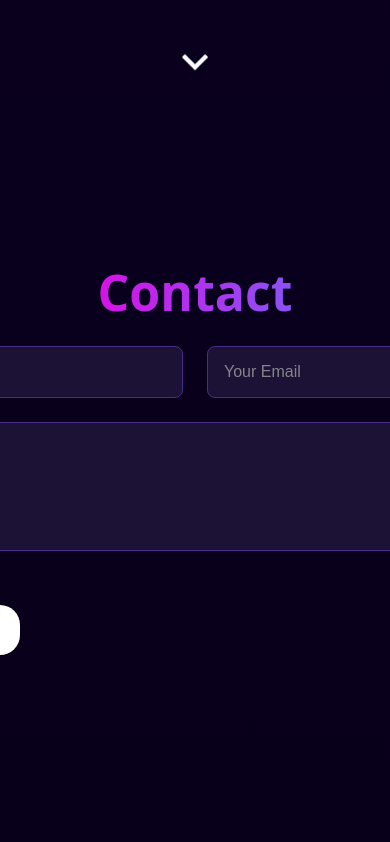
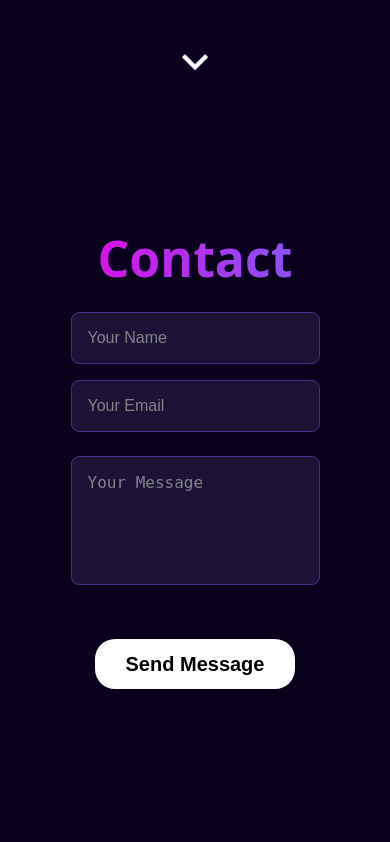
Before and after one commit to NotExer/Portfolio, a Flask app: page / in a window 390 px wide. Shown: the part 3729-4571 px from the top of the page. Run offline with Flask 3, Linux system fonts and the light colour scheme.

Commit message:
Refactor contact form styles for better responsiveness and layout

```diff
--- a/Home/static/styles.css
+++ b/Home/static/styles.css
@@ -67,37 +67,25 @@
 .item a {
   text-decoration: none;
   color: inherit;
-  /* El texto hereda el color del elemento .item */
   display: inline-block;
-  /* Esto ayuda a centrar correctamente el pseudo-elemento */
 }
 
 .item a::after {
   content: "";
-  /* Es necesario para generar el pseudo-elemento */
   position: absolute;
   bottom: 0;
-  /* Coloca la barra en la parte inferior del enlace */
   left: 50%;
-  /* Inicia desde el centro */
   transform: translateX(-50%) scaleX(0);
-  /* Oculto por defecto */
   transform-origin: center;
-  /* Centro como punto de origen */
   width: 100%;
-  /* Ancho de la barra */
   height: 2px;
-  /* Grosor de la barra */
   background-color: rgb(255, 255, 255);
-  /* Color de la barra */
   transition: transform 0.2s ease;
-  /* Animación suave */
   margin-bottom: -2px;
 }
 
 .item a:hover::after {
   transform: translateX(-50%) scaleX(1);
-  /* Barra visible y expandida */
 }
 
 .hamburger {
@@ -137,12 +125,8 @@
 
 .name {
   background: linear-gradient(90deg, #d613e7, #8b51f5);
-  /* Gradiente */
   -webkit-background-clip: text;
-  /* Clip para fondo del texto */
   -webkit-text-fill-color: transparent;
-  /* Fondo del texto transparente */
-
   font-size: 90px;
 }
 
@@ -151,10 +135,8 @@
   height: 300px;
   width: 300px;
   display: inline-block;
-  /* Opcional, para ajustar el tamaño al contenido */
   animation: breathe 2s ease-in-out infinite;
   border-radius: 50%;
-
   padding: 10px;
   border: 5px solid #fff;
 }
@@ -164,24 +146,18 @@
   0%,
   100% {
     transform: translateY(0);
-    /* Posición inicial y final */
   }
 
   50% {
     transform: translateY(-20px);
-    /* Mueve hacia arriba */
   }
 }
 
 .redes {
   display: flex;
-  /* Alinea los íconos en una fila */
   flex-wrap: nowrap;
-  /* Evita que los elementos se envuelvan en varias filas */
   justify-content: center;
-  /* Centra los íconos horizontalmente */
   gap: 10px;
-  /* Espaciado entre los íconos */
   margin: 0px 40px;
 }
 
@@ -217,28 +193,21 @@
 .info_container {
   display: flex;
   justify-content: center;
-  /* Centra los elementos horizontalmente */
   align-items: center;
-  /* Centra los elementos verticalmente */
   flex-direction: column;
   max-width: 640px;
 }
 
 .icon_cv {
   width: 30px;
-  /* Ajusta el tamaño de la imagen según sea necesario */
   height: 30px;
   margin-right: 10px;
-  /* Espacio entre la imagen y el texto */
 }
 
 .descarga_cv {
   display: flex;
-  /* Coloca los elementos en línea */
   align-items: center;
-  /* Centra verticalmente la imagen y el texto */
   justify-content: center;
-  /* Centra horizontalmente el contenido (opcional) */
   background-color: #fff;
   border-radius: 20px;
   color: #000;
@@ -251,7 +220,6 @@
   transition: 0.5s;
   margin: 0px 40px;
   white-space: nowrap;
-  /* Evita que el texto se divida en varias líneas */
 }
 
 .descarga_cv:hover {
@@ -282,16 +250,13 @@
   align-items: center;
 }
 
-/* Establecer el estilo inicial (fuera de pantalla) */
 .animate-item {
   opacity: 0;
   transform: translateY(30px);
-  /* Colocar el elemento fuera de la pantalla */
   transition: opacity 1s, transform 2s;
-  /* Asegurar la transición cuando se active la animación */
 }
 
-/* Definir la animación bounceInUp */
+
 .bounceInUp {
   opacity: 1;
   transform: translateY(0);
@@ -302,17 +267,14 @@
   bottom: 40px;
   left: 50%;
   transform: translateX(-50%);
-  /* Centra el contenedor horizontalmente */
   cursor: pointer;
   display: inline-block;
-  /* Hace que el enlace envuelva a la imagen */
 }
 
 .flecha img {
   width: 40px;
   height: auto;
   filter: invert(1);
-  /* Sigue aplicando el filtro */
   animation: bounce 1.5s infinite;
 }
 
@@ -333,13 +295,10 @@
   flex-direction: column;
   align-items: center;
   padding: 140px 0px;
-
   justify-content: center;
-
   position: relative;
   overflow: hidden;
   z-index: 0;
-  /* Asegura que el contenido está por encima del pseudo-elemento */
 }
 
 .sub_title {
@@ -348,20 +307,14 @@
   font-weight: 700;
   text-align: center;
   background: linear-gradient(90deg, #d613e7, #8b51f5);
-  /* Gradiente */
   -webkit-background-clip: text;
-  /* Clip para fondo del texto */
   -webkit-text-fill-color: transparent;
-  /* Fondo del texto transparente */
 }
 
 .divider {
   width: 2px;
-  /* Grosor de la línea */
   background: #ccc;
-  /* Color de la línea */
   height: 250px;
-  /* Altura completa del contenedor */
 }
 
 .about_container {
@@ -380,9 +333,7 @@
   text-align: left;
   line-height: 25px;
   color: #86868b;
-  /* Color general del texto */
   display: block;
-  /* Esto asegura que el texto fluya normalmente */
 }
 
 .skill_img {
@@ -404,10 +355,8 @@
 
 .slice::after {
   content: attr(data-label);
-  /* Ahora usa data-label en lugar de alt */
   position: absolute;
   bottom: 20px;
-  /* Ajusta la posición debajo de la imagen */
   left: 50%;
   transform: translateX(-50%);
   background: #fff;
@@ -428,9 +377,6 @@
   z-index: 1;
 }
 
-
-
-
 #Skills {
   display: flex;
   flex-direction: column;
@@ -440,7 +386,6 @@
   position: relative;
   overflow: hidden;
   z-index: 0;
-  /* Asegura que el contenido está por encima del pseudo-elemento */
 }
 
 .skills_container {
@@ -488,19 +433,10 @@
 .skill_img {
   position: relative;
   width: 60px;
-  /* Ajusta el tamaño según tu necesidad */
   height: 60px;
   margin: 10px;
   transition: transform 0.3s ease;
 }
-
-
-
-
-
-
-
-
 
 #Proyects {
   display: flex;
@@ -512,12 +448,7 @@
   height: 100vh;
 }
 
-
-
-
-
 .proyect_description {
-
   color: #86868b;
   margin-bottom: 10px;
   font-size: 17px;
@@ -528,8 +459,6 @@
   list-style: none;
   display: flex;
   flex-wrap: wrap;
-
-
 }
 
 .proyect_ability {
@@ -540,14 +469,10 @@
   font-size: 0.875rem;
 }
 
-/* Efecto card glow */
-
-
 .card:hover::after {
   filter: blur(30px);
   transition: 0.4s;
 }
-
 
 .card::after {
   content: "";
@@ -560,29 +485,16 @@
   transition: 0.5s;
 }
 
-
-
-
-
-/* Degradado al final */
 .show-more-container {
   position: relative;
   margin-top: -80px;
-  /* superpone el degradado al borde de los proyectos */
   height: 140px;
-  /* altura suficiente para el efecto */
   display: flex;
   justify-content: center;
   align-items: flex-end;
   z-index: 1;
   width: 100%;
 }
-
-
-
-
-
-
 
 #Contact {
   display: flex;
@@ -662,83 +574,46 @@
   box-shadow: 0 0 10px rgba(255, 99, 71, 0.5);
 }
 .general-error-message {
-  color: #ff6347; /* Color del texto de error */
+  color: #ff6347;
   font-size: 0.8rem;
   text-align: center;
   margin-bottom: 10px;
-  display: none; /* Oculto por defecto */
+  display: none;
 }
 
 .input_field.error {
-  border-color: #ff6347; /* Borde rojo para los campos con error */
+  border-color: #ff6347;
   box-shadow: 0 0 20px rgba(255, 99, 71, 0.5);
 }
 
-
-
-
-
-/* Definir el tamaño de la barra de desplazamiento */
 ::-webkit-scrollbar {
   width: 12px;
-  /* Ancho de la barra de desplazamiento */
   height: 12px;
-  /* Altura de la barra de desplazamiento horizontal */
 }
 
-/* Definir el fondo de la pista de desplazamiento */
 ::-webkit-scrollbar-track {
   background-color: #000;
-  /* Color de fondo de la pista */
   border-radius: 10px;
-  /* Bordes redondeados en la pista */
 }
 
-/* Definir el pulgar de la barra de desplazamiento */
 ::-webkit-scrollbar-thumb {
   background-color: #fff;
-  /* Color del pulgar */
   border-radius: 10px;
-  /* Bordes redondeados en el pulgar */
   border: 2px solid #00172b;
-  /* Borde del pulgar */
 }
 
-/* Definir el pulgar al pasar el mouse sobre él */
 ::-webkit-scrollbar-thumb:hover {
   background-color: #555;
-  /* Color del pulgar cuando el mouse pasa sobre él */
 }
 
 .highlight {
   color: #ffffff;
-  /* Color blanco solo para "QA Tester" */
 }
 
 .white_text {
   color: #fff;
   font-weight: 700;
 }
-
-
-
-
-
-
-
-
-
-
-
-
-
-
-
-
-
-
-
-
 
 
 @media screen and (max-width: 900px) {
@@ -751,9 +626,7 @@
 
   .about_text {
     margin: 20px 0;
-    /* Reduce el margen para que quede más compacto */
     text-align: left;
-    /* Opcional, para centrar el texto */
     color: #86868b;
     max-width: 300px;
   }
@@ -763,13 +636,11 @@
     flex-direction: column;
     align-items: center;
     padding: 0px;
-
     justify-content: center;
-
     position: relative;
     overflow: hidden;
     z-index: 0;
-    /* Asegura que el contenido está por encima del pseudo-elemento */
+
   }
 
   #Skills {
@@ -777,18 +648,14 @@
     flex-direction: column;
     align-items: center;
     padding: 0px;
-
     justify-content: center;
-
     position: relative;
     overflow: hidden;
     z-index: 0;
-    /* Asegura que el contenido está por encima del pseudo-elemento */
   }
 
   .divider {
     display: none;
-    /* Oculta la línea en pantallas pequeñas */
   }
 
   .flecha {
@@ -796,10 +663,22 @@
     bottom: -10px;
     left: 50%;
     transform: translateX(-50%);
-    /* Centra el contenedor horizontalmente */
     cursor: pointer;
     display: inline-block;
-    /* Hace que el enlace envuelva a la imagen */
+
+  }
+    .contact_form {
+    width: 100%;
+    align-items: center;
+  }
+
+  .input-group {
+    flex-direction: column;
+    gap: 1rem;
+  }
+
+  .small_input {
+    width: 100%;
   }
 }
 
@@ -998,7 +877,6 @@
     filter: blur(60px);
     mix-blend-mode: screen;
     transition: all 0.1s ease-out;
-    /* Suaviza el movimiento */
   }
 
   .content {
```
